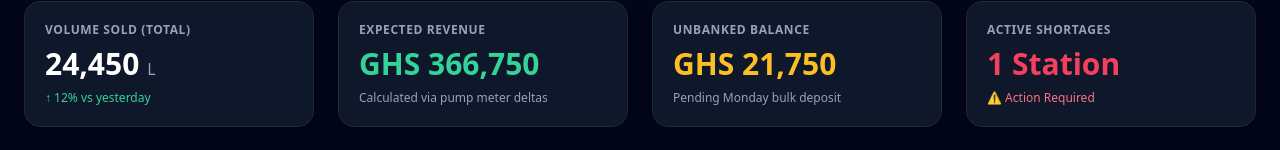
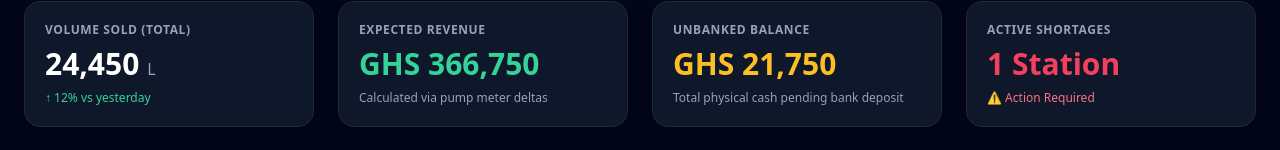
Before and after one commit to FLUIDFLOWAI01/fluidflow-dashboard, a Next.js app: page / in a window 1280 px wide. Shown: the part 151-301 px from the top of the page. Built offline with nearby package versions, Linux system fonts and the light colour scheme.

Commit message:
Update pending deposit description for clarity

```diff
--- a/app/page.tsx
+++ b/app/page.tsx
@@ -129,7 +129,7 @@ export default function ExecutiveDashboard() {
               <div className="bg-slate-900 p-5 rounded-2xl border border-slate-800 shadow-lg transition-all">
                 <p className="text-slate-400 text-xs font-semibold uppercase tracking-wider">Unbanked Balance</p>
                 <p className="text-3xl font-extrabold text-amber-400 mt-2">GHS {unbankedCash.toLocaleString()}</p>
-                <div className="mt-2 text-xs text-slate-400">Pending Monday bulk deposit</div>
+                <div className="mt-2 text-xs text-slate-400">Total physical cash pending bank deposit</div>
               </div>
 
               <div className="bg-slate-900 p-5 rounded-2xl border border-slate-800 shadow-lg transition-all">
```
